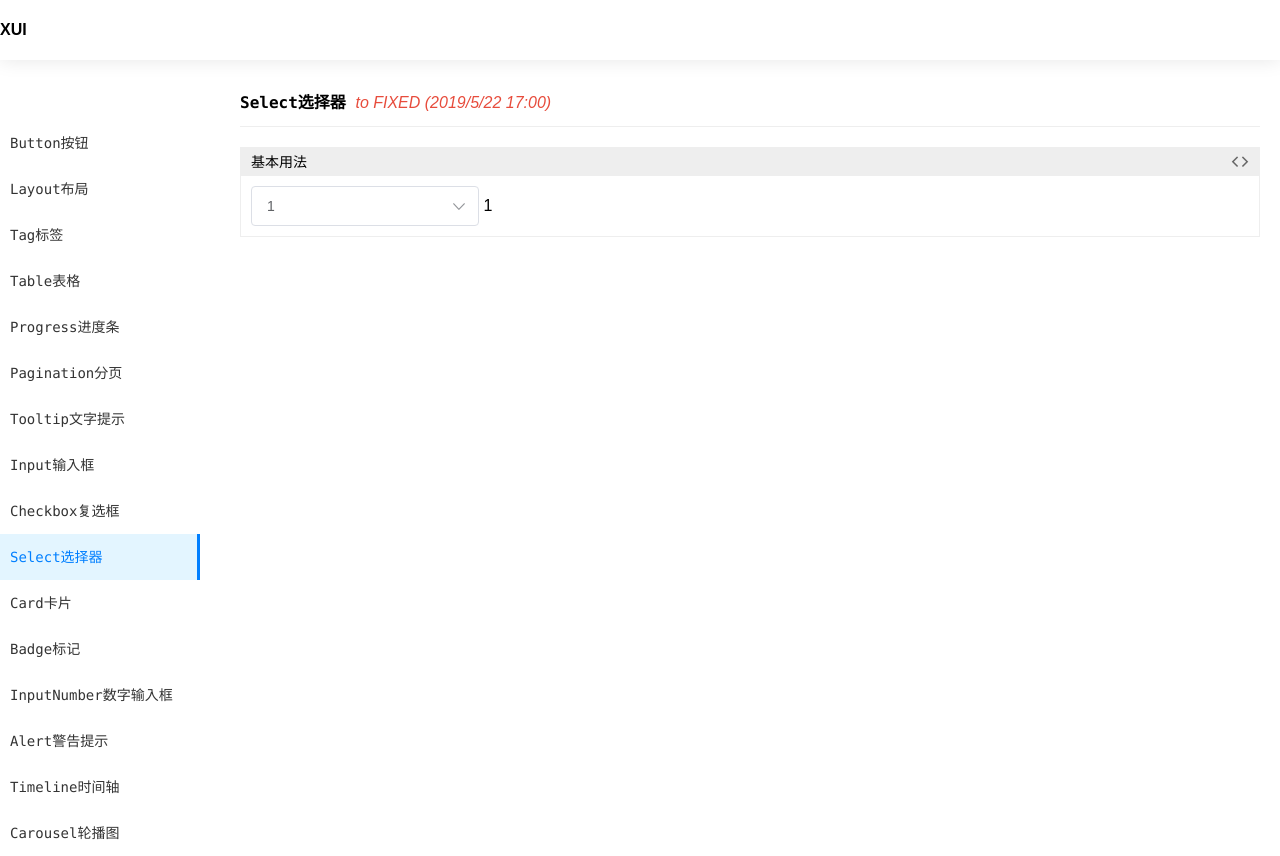
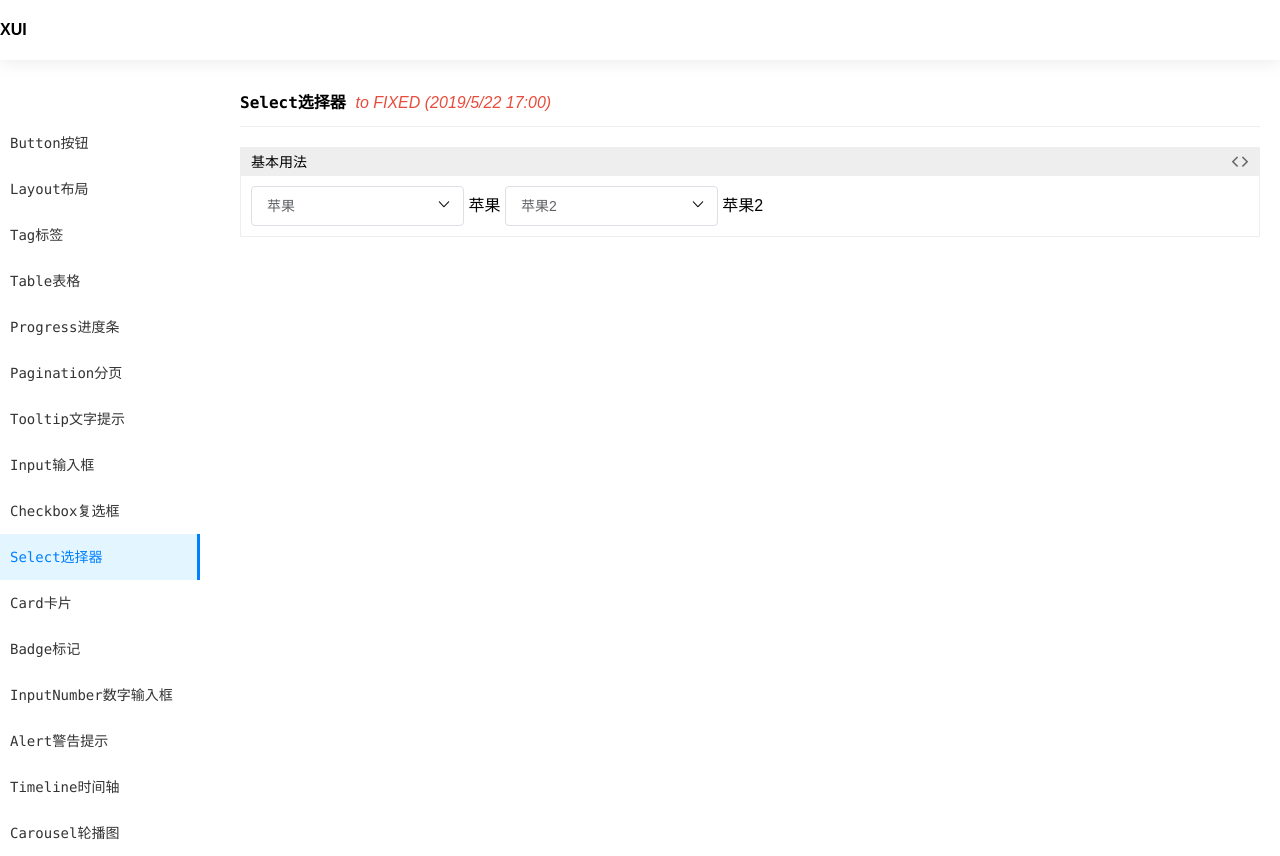
Before and after one commit to hemingjin/xUi, a Vue app: page /select in a window 1280 px wide. Shown: the top 856 px of the page. Built offline with nearby package versions, Linux system fonts and the light colour scheme; what vue-highlightjs would draw is missing.

Commit message:
select组件重写

```diff
--- a/packages/select/src/option.vue
+++ b/packages/select/src/option.vue
@@ -27,7 +27,7 @@ export default {
             // if (parent) {
 
             // }
-            this.select.currentValue = this.value
+            this.select.currentValue = this.label
         }
     }
 }
--- a/packages/select/src/select.vue
+++ b/packages/select/src/select.vue
@@ -1,42 +1,49 @@
 <template>
   <div class="x-select">
-        <x-input v-model="currentValue"
+    <div class="x-input">
+      <input
+        class="x-input-inner"
+        readonly="readonly"
+        :value="currentValue"
         @focus="isExpend = true"
-            @blur="isExpend = false" >
-            <i slot="suffix"
-                class="x-icon icon-unfold"
-                :class="{'is-expend': isExpend}"></i>
-        </x-input>
+        @blur="isExpend = false"
+      />
+      <i class="x-input-fix x-input-suffix x-icon icon-unfold" :class="{'is-expend': isExpend}"></i>
+    </div>
     <transition name="fade">
       <div class="x-option-group" v-show="isExpend">
-                <slot></slot>
+        <!-- <slot></slot> -->
+        <div
+          class="x-option"
+          :class="[{'selected': currentValue == item}]"
+          v-for="(item, index) in data"
+          :key="index"
+          @click="selectHandle(item)"
+        >{{item}}</div>
       </div>
     </transition>
   </div>
 </template>
 <script>
-import XOption from './option.vue'
 export default {
-    name: 'xSelect',
-    components: {
-        XOption
-    },
+  name: "xSelect",
   props: {
-        value: [String, Number]
-    },
-    provide() {
-        return {
-            select: this
-        }
+    value: [String, Number],
+    data: Array
   },
   data() {
     return {
       currentValue: this.value,
       // 是否展开选择列表
       isExpend: false
-        }
+    };
   },
   methods: {
+    // 选中
+    selectHandle(data) {
+      this.currentValue = data;
+      this.$emit("input", data);
     }
   }
+};
 </script>
--- a/packages/theme-default/src/select.less
+++ b/packages/theme-default/src/select.less
@@ -17,7 +17,7 @@
         border: 1px solid #ddd;
         border-radius: 4px;
         box-sizing: border-box;
-        padding: 10px 15px;
+        padding: 5px 0 ;
         top: 50px;
         z-index: 100;
         box-shadow: 0 0 20px 0 rgba(0,0,0,.1);
@@ -39,12 +39,17 @@
             z-index: 101;
         }
         .x-option {
-            line-height: 28px;
+            padding: 0 15px;
+            line-height: 36px;
             font-size: 14px;
             white-space: nowrap;
             color: @color-default;
             display: block;
             cursor: pointer;
+            &.selected {
+                background: rgb(213 229 243);
+                color: rgb(26 140 255);
+            }
         }
     }
 }
--- a/src/view/select.vue
+++ b/src/view/select.vue
@@ -3,14 +3,12 @@
         <div class="page-title">{{pageTitle}} <i class="tip-fixed">to FIXED (2019/5/22 17:00)</i></div>
         <demo-show label="基本用法">
             <div class="demo">
-                <x-select v-model="currentValue">
-                    <x-option v-for="item in optionList"
-                        :key="item.id"
-                        :label="item.name"
-                        :value="item.id"
-                    ></x-option>
+                <x-select v-model="currentValue" :data="optionList">
                 </x-select>
                 {{currentValue}}
+                <x-select v-model="currentValue2" :data="optionList2">
+                </x-select>
+                {{currentValue2}}
             </div>
             <demo-block slot="code"></demo-block>
         </demo-show>
@@ -20,12 +18,10 @@
 export default {
     data() {
         return {
-            currentValue: 1,
-            optionList: [
-                {id: 1, name: '苹果'},
-                {id: 2, name: '香蕉'},
-                {id: 3, name: '芒果'},
-            ]
+            currentValue: '苹果',
+            optionList: ['苹果', '香蕉', '芒果'],
+            currentValue2: '苹果2',
+            optionList2: ['苹果2', '香蕉2', '芒果2'],
         }
     }
 }
```
Lines whose indentation alone changed are shown as unchanged.
